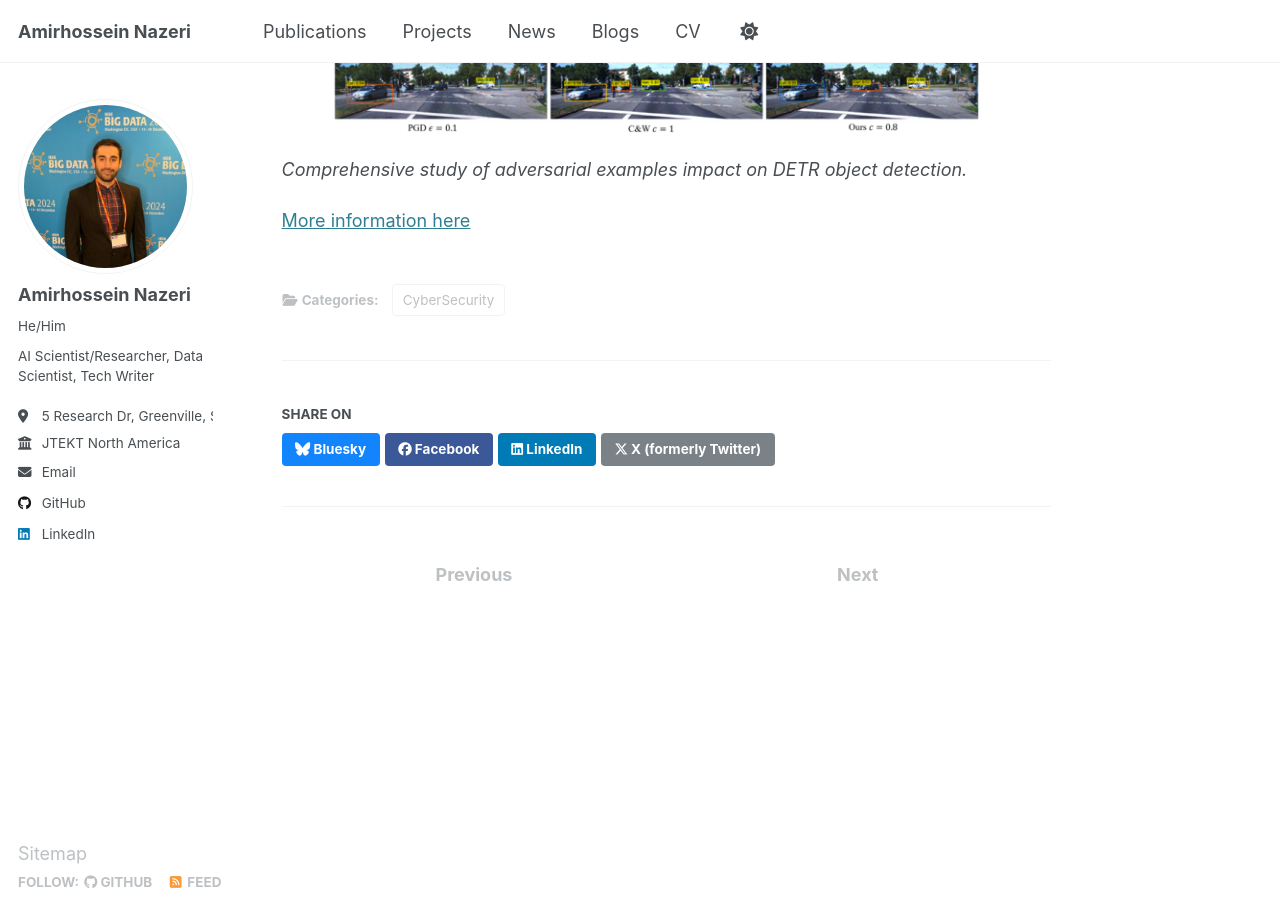
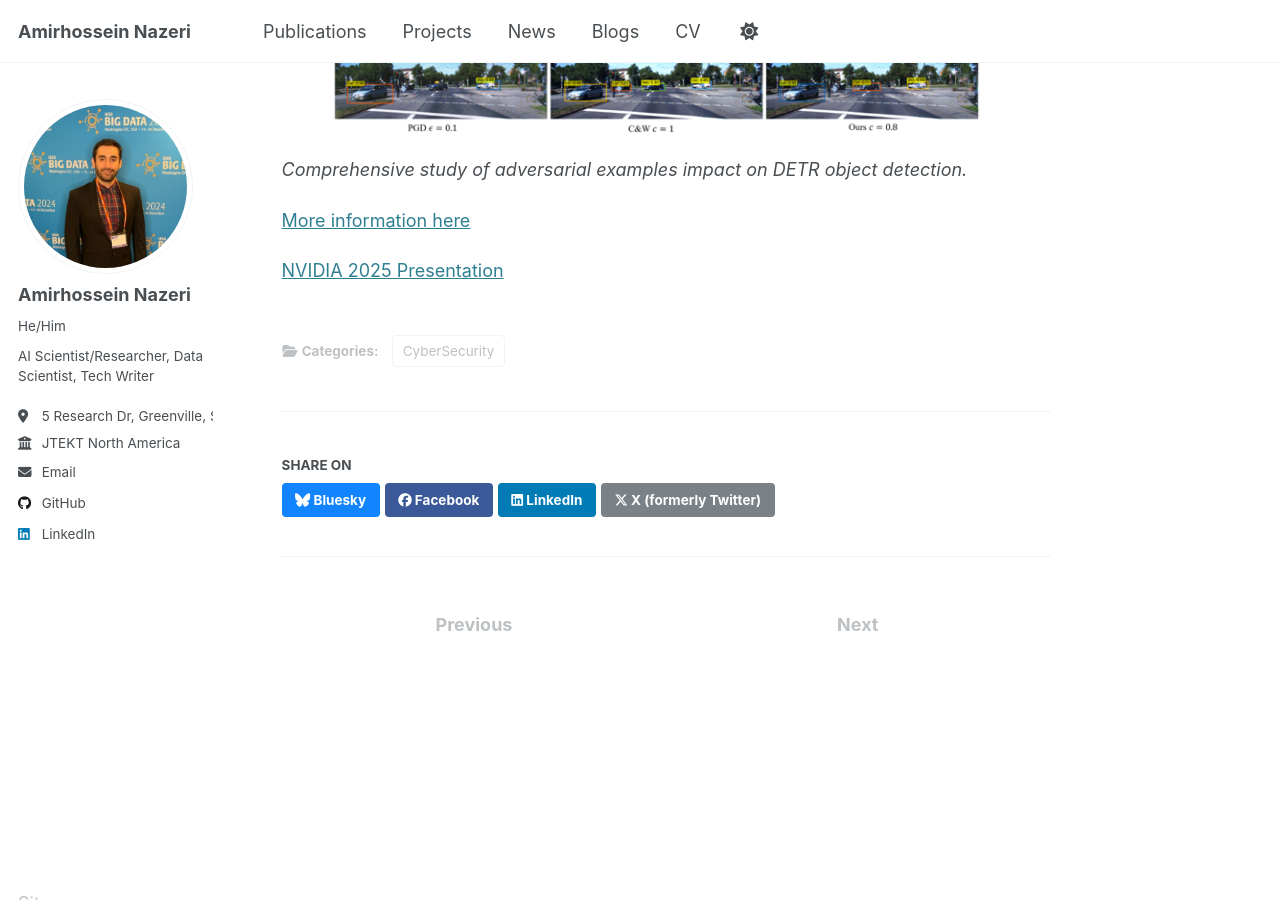
Before and after one commit to amirhnazerii/amirhnazerii.github.io, a Jekyll site: the page built from _talks/2012-03-01-talk-1.md, in a window 1280 px wide and 900 px high, scrolled down 1217 px. Built offline with Jekyll 4.4.1, drawn with Linux system fonts in a browser that asks for light colours.

Commit message:
link to NVIDIA 2025 Presentation

```diff
--- a/_talks/2012-03-01-talk-1.md
+++ b/_talks/2012-03-01-talk-1.md
@@ -18,3 +18,5 @@ category: "CyberSecurity"
 
 
 [More information here](https://arxiv.org/abs/2412.18718)
+
+[NVIDIA 2025 Presentation](../images/GTC_Poster_Transformer.pdf)
```
Also changed, not shown: 1 other file.
